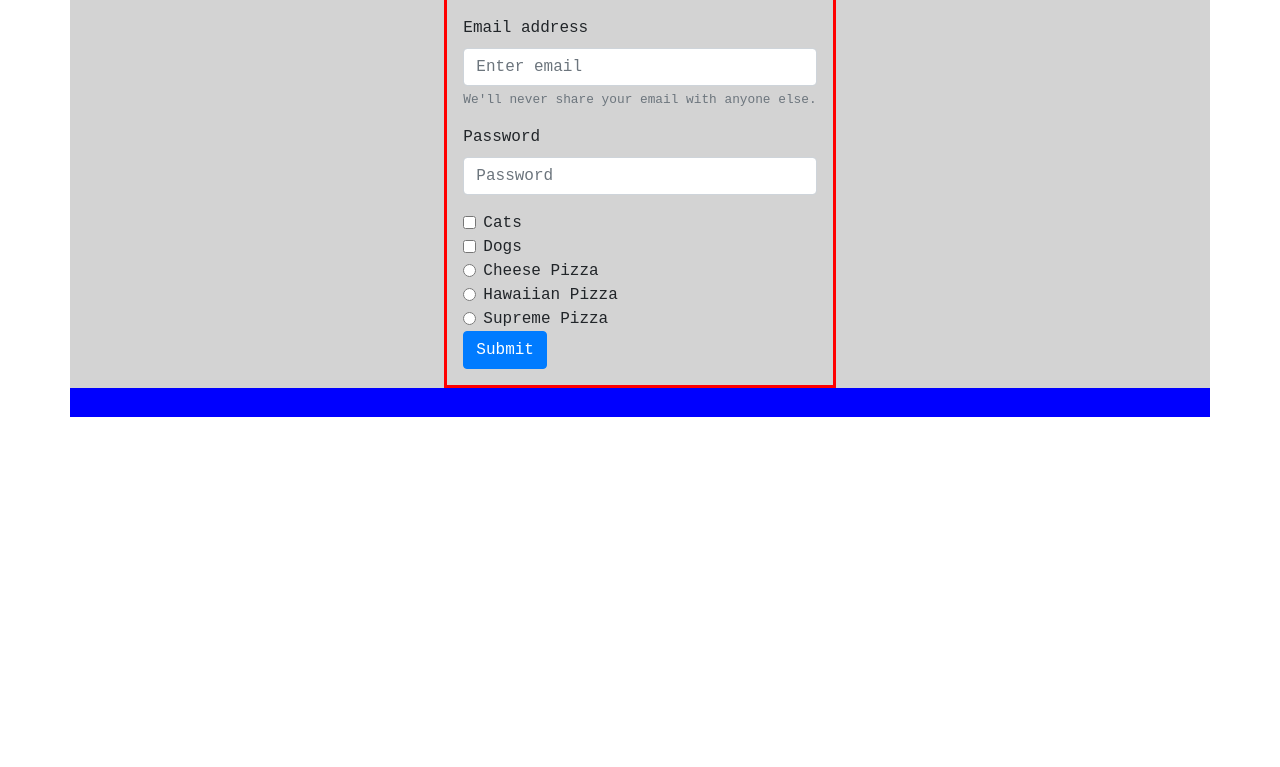
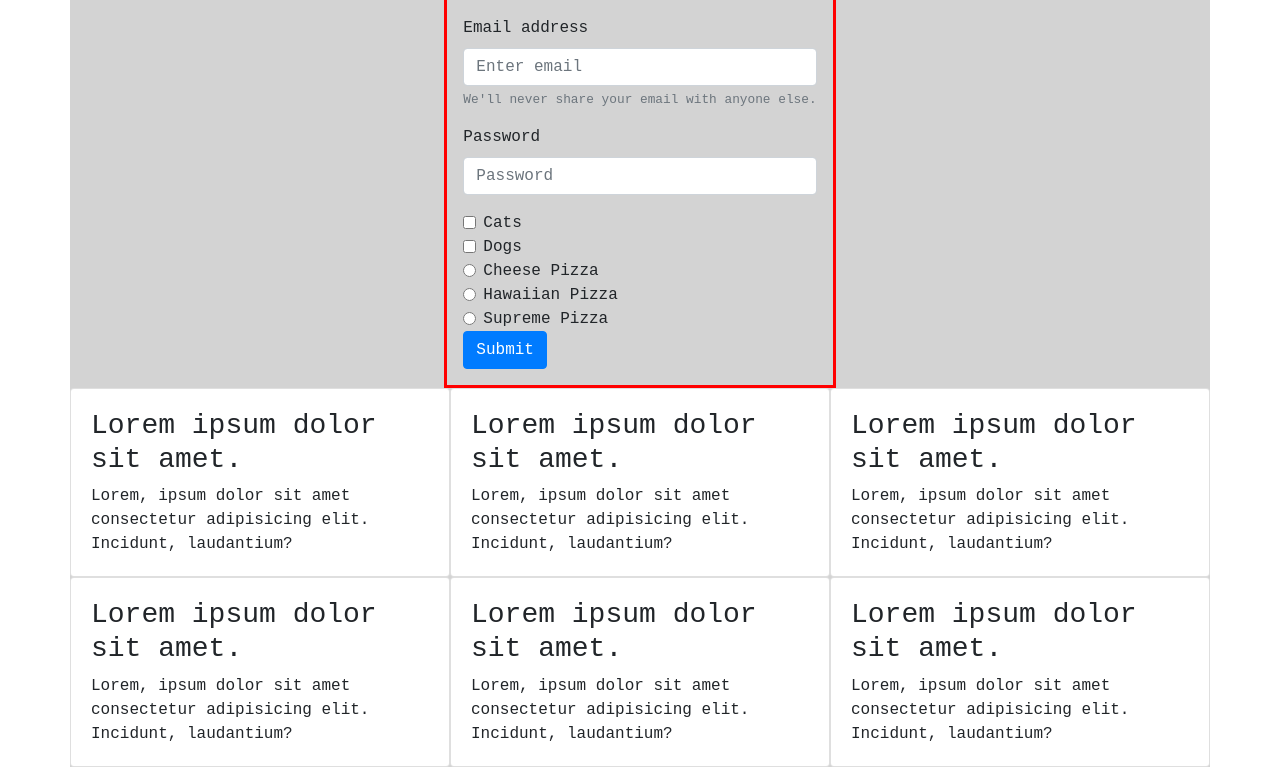
Before and after one commit to PJ-J/Bootstrap4drills, a plain HTML site: page index.html in a window 1280 px wide. Shown: the part 83-850 px from the top of the page. Before the commit the page ends 800 px from the top, so only its background shows below. Drawn offline with nearby package versions, Linux system fonts and the light colour scheme.

Commit message:
finished drills

```diff
--- a/index.html
+++ b/index.html
@@ -105,6 +105,57 @@
           <button type="submit" class="btn btn-primary">Submit</button>
         </form>
       </div>
+      <div class="row">
+        <div class="col-4">
+          <div class="card">
+            <div class="card-body">
+              <h3>Lorem ipsum dolor sit amet.</h3>
+              Lorem, ipsum dolor sit amet consectetur adipisicing elit.
+              Incidunt, laudantium?
+            </div>
+          </div>
+          <div class="card">
+            <div class="card-body">
+              <h3>Lorem ipsum dolor sit amet.</h3>
+              Lorem, ipsum dolor sit amet consectetur adipisicing elit.
+              Incidunt, laudantium?
+            </div>
+          </div>
+        </div>
+        <div class="col-4">
+          <div class="card">
+            <div class="card-body">
+              <h3>Lorem ipsum dolor sit amet.</h3>
+              Lorem, ipsum dolor sit amet consectetur adipisicing elit.
+              Incidunt, laudantium?
+            </div>
+          </div>
+          <div class="card">
+            <div class="card-body">
+              <h3>Lorem ipsum dolor sit amet.</h3>
+              Lorem, ipsum dolor sit amet consectetur adipisicing elit.
+              Incidunt, laudantium?
+            </div>
+          </div>
+
+        </div>
+        <div class="col-4">
+          <div class="card">
+            <div class="card-body">
+              <h3>Lorem ipsum dolor sit amet.</h3>
+              Lorem, ipsum dolor sit amet consectetur adipisicing elit.
+              Incidunt, laudantium?
+            </div>
+          </div>
+          <div class="card">
+            <div class="card-body">
+              <h3>Lorem ipsum dolor sit amet.</h3>
+              Lorem, ipsum dolor sit amet consectetur adipisicing elit.
+              Incidunt, laudantium?
+            </div>
+          </div>
+        </div>
+      </div>
     </div>
     <script
       src="https://cdn.jsdelivr.net/npm/bootstrap@5.1.3/dist/js/bootstrap.bundle.min.js"
--- a/styles.css
+++ b/styles.css
@@ -12,3 +12,6 @@ body {
 form {
   border: 3px red solid;
 }
+.col-4 {
+  padding: 0;
+}
```
